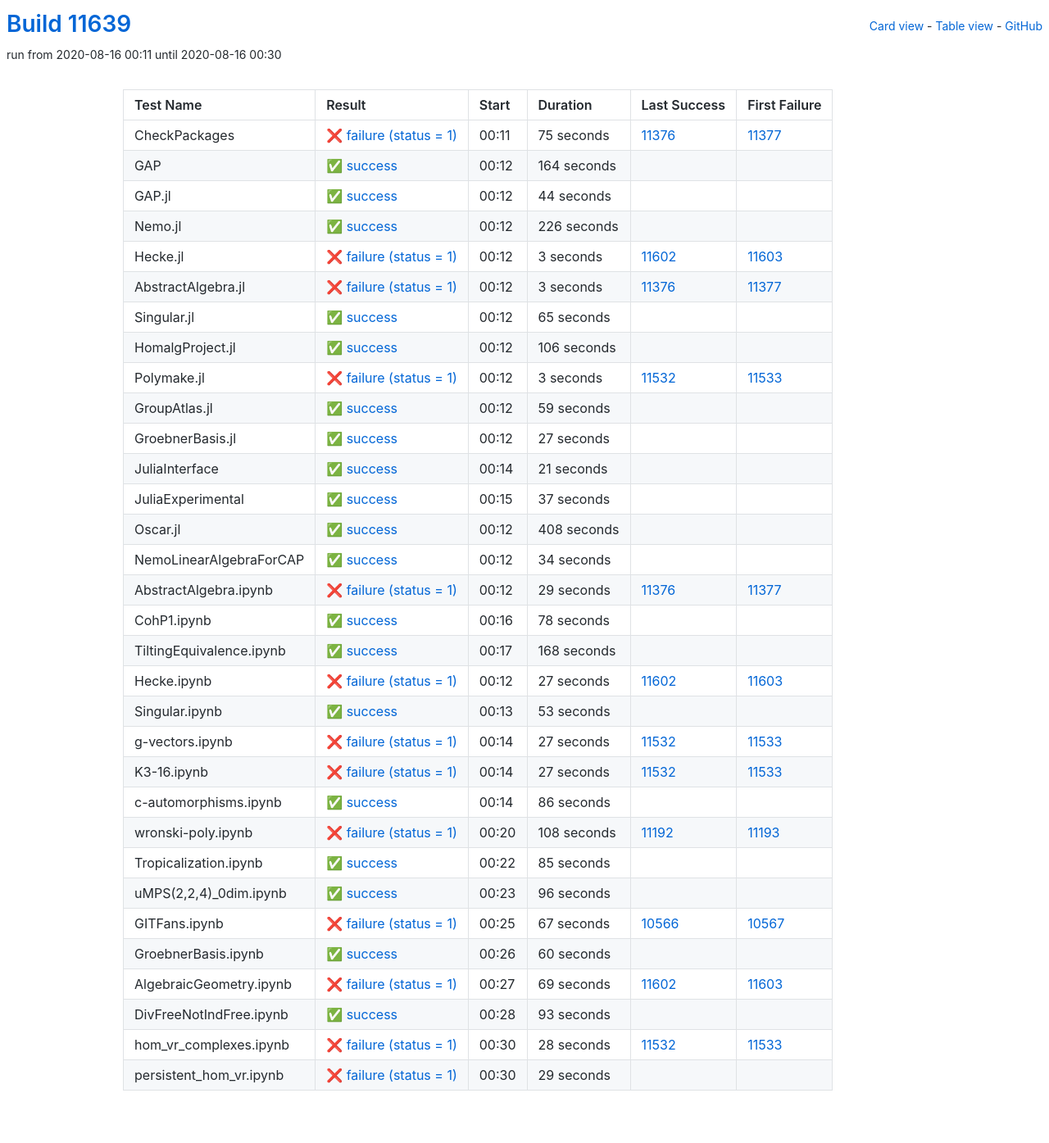
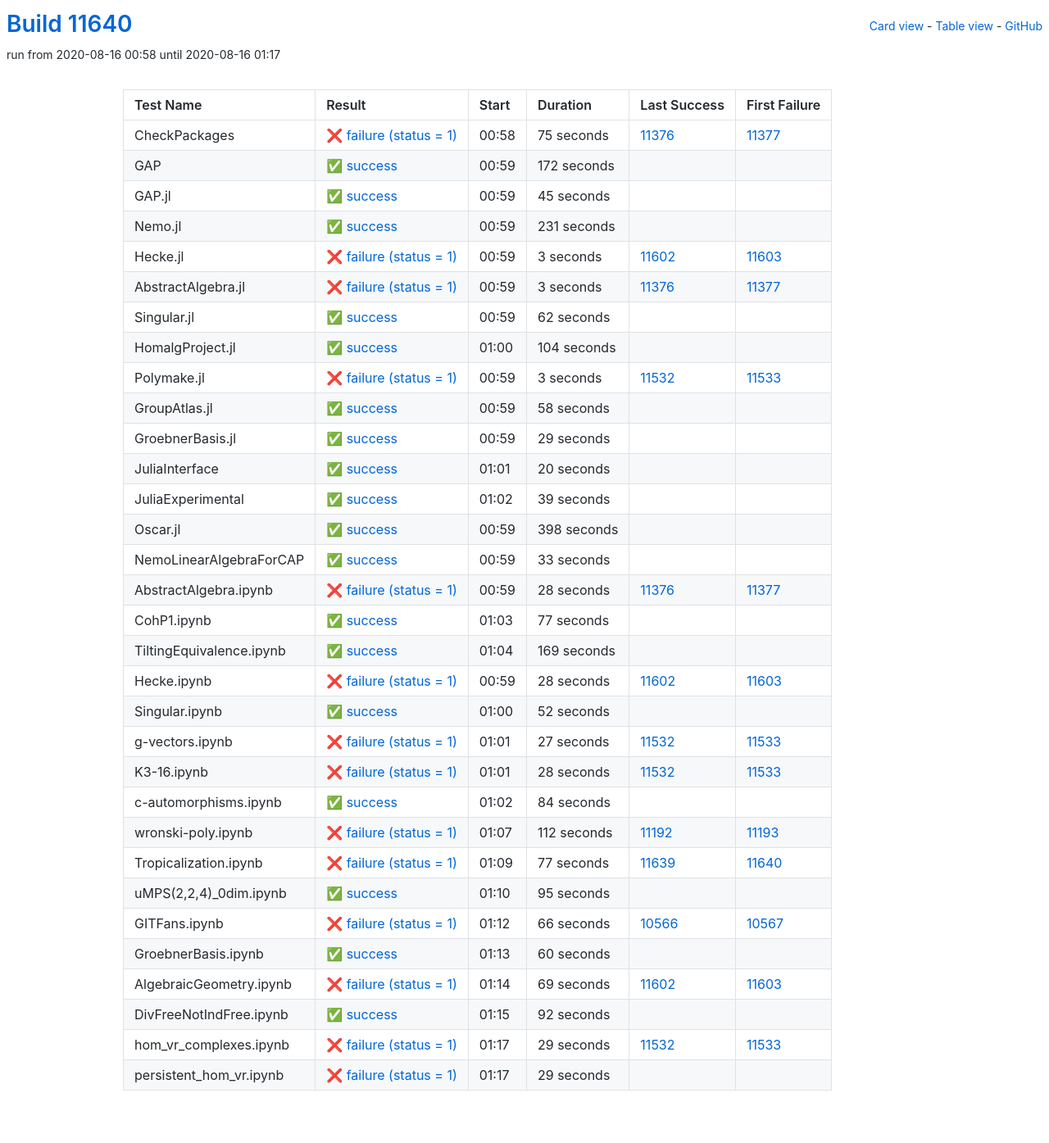
Before and after one commit to oscar-system/oscar-ci-status, a Jekyll site: the page built from table.html, in a window 1280 px wide. Shown: the whole page at 82% size. Built offline with Jekyll 4.4.1, drawn with Linux system fonts in a browser that asks for light colours.

Commit message:
Build #11640

```diff
--- a/_data/ci.yml
+++ b/_data/ci.yml
@@ -1,6 +1,6 @@
 ---
-build: 11639
-build_url: https://oscarci.mathematik.uni-kl.de/job/oscar/11639/
+build: 11640
+build_url: https://oscarci.mathematik.uni-kl.de/job/oscar/11640/
 job: oscar
 organization: oscar-system
 repo: oscar-ci-status
@@ -8,8 +8,8 @@
 tests:
 - name: CheckPackages
   id: checkpackages
-  log: https://oscarci.mathematik.uni-kl.de/job/oscar/11639/artifact/logs/build-11639/CheckPackages.log
-  start: 2020-08-16 00:11
+  log: https://oscarci.mathematik.uni-kl.de/job/oscar/11640/artifact/logs/build-11640/CheckPackages.log
+  start: 2020-08-16 00:58
   success: false
   exitcode: 1
   status: failure
@@ -20,44 +20,44 @@
   first_failure_url: https://oscarci.mathematik.uni-kl.de/job/oscar/11377/
 - name: GAP
   id: gap
-  log: https://oscarci.mathematik.uni-kl.de/job/oscar/11639/artifact/logs/build-11639/GAP.log
-  start: 2020-08-16 00:12
+  log: https://oscarci.mathematik.uni-kl.de/job/oscar/11640/artifact/logs/build-11640/GAP.log
+  start: 2020-08-16 00:59
   success: true
   exitcode: 0
   status: success
-  duration: 164
+  duration: 172
   last_success: false
   last_success_url:
   first_failure: false
   first_failure_url:
 - name: GAP.jl
   id: gap-jl
-  log: https://oscarci.mathematik.uni-kl.de/job/oscar/11639/artifact/logs/build-11639/GAP.jl.log
-  start: 2020-08-16 00:12
+  log: https://oscarci.mathematik.uni-kl.de/job/oscar/11640/artifact/logs/build-11640/GAP.jl.log
+  start: 2020-08-16 00:59
   success: true
   exitcode: 0
   status: success
-  duration: 44
+  duration: 45
   last_success: false
   last_success_url:
   first_failure: false
   first_failure_url:
 - name: Nemo.jl
   id: nemo-jl
-  log: https://oscarci.mathematik.uni-kl.de/job/oscar/11639/artifact/logs/build-11639/Nemo.jl.log
-  start: 2020-08-16 00:12
+  log: https://oscarci.mathematik.uni-kl.de/job/oscar/11640/artifact/logs/build-11640/Nemo.jl.log
+  start: 2020-08-16 00:59
   success: true
   exitcode: 0
   status: success
-  duration: 226
+  duration: 231
   last_success: false
   last_success_url:
   first_failure: false
   first_failure_url:
 - name: Hecke.jl
   id: hecke-jl
-  log: https://oscarci.mathematik.uni-kl.de/job/oscar/11639/artifact/logs/build-11639/Hecke.jl.log
-  start: 2020-08-16 00:12
+  log: https://oscarci.mathematik.uni-kl.de/job/oscar/11640/artifact/logs/build-11640/Hecke.jl.log
+  start: 2020-08-16 00:59
   success: false
   exitcode: 1
   status: failure
@@ -68,8 +68,8 @@
   first_failure_url: https://oscarci.mathematik.uni-kl.de/job/oscar/11603/
 - name: AbstractAlgebra.jl
   id: abstractalgebra-jl
-  log: https://oscarci.mathematik.uni-kl.de/job/oscar/11639/artifact/logs/build-11639/AbstractAlgebra.jl.log
-  start: 2020-08-16 00:12
+  log: https://oscarci.mathematik.uni-kl.de/job/oscar/11640/artifact/logs/build-11640/AbstractAlgebra.jl.log
+  start: 2020-08-16 00:59
   success: false
   exitcode: 1
   status: failure
@@ -80,32 +80,32 @@
   first_failure_url: https://oscarci.mathematik.uni-kl.de/job/oscar/11377/
 - name: Singular.jl
   id: singular-jl
-  log: https://oscarci.mathematik.uni-kl.de/job/oscar/11639/artifact/logs/build-11639/Singular.jl.log
-  start: 2020-08-16 00:12
+  log: https://oscarci.mathematik.uni-kl.de/job/oscar/11640/artifact/logs/build-11640/Singular.jl.log
+  start: 2020-08-16 00:59
   success: true
   exitcode: 0
   status: success
-  duration: 65
+  duration: 62
   last_success: false
   last_success_url:
   first_failure: false
   first_failure_url:
 - name: HomalgProject.jl
   id: homalgproject-jl
-  log: https://oscarci.mathematik.uni-kl.de/job/oscar/11639/artifact/logs/build-11639/HomalgProject.jl.log
-  start: 2020-08-16 00:12
+  log: https://oscarci.mathematik.uni-kl.de/job/oscar/11640/artifact/logs/build-11640/HomalgProject.jl.log
+  start: 2020-08-16 01:00
   success: true
   exitcode: 0
   status: success
-  duration: 106
+  duration: 104
   last_success: false
   last_success_url:
   first_failure: false
   first_failure_url:
 - name: Polymake.jl
   id: polymake-jl
-  log: https://oscarci.mathematik.uni-kl.de/job/oscar/11639/artifact/logs/build-11639/Polymake.jl.log
-  start: 2020-08-16 00:12
+  log: https://oscarci.mathematik.uni-kl.de/job/oscar/11640/artifact/logs/build-11640/Polymake.jl.log
+  start: 2020-08-16 00:59
   success: false
   exitcode: 1
   status: failure
@@ -116,140 +116,140 @@
   first_failure_url: https://oscarci.mathematik.uni-kl.de/job/oscar/11533/
 - name: GroupAtlas.jl
   id: groupatlas-jl
-  log: https://oscarci.mathematik.uni-kl.de/job/oscar/11639/artifact/logs/build-11639/GroupAtlas.jl.log
-  start: 2020-08-16 00:12
+  log: https://oscarci.mathematik.uni-kl.de/job/oscar/11640/artifact/logs/build-11640/GroupAtlas.jl.log
+  start: 2020-08-16 00:59
   success: true
   exitcode: 0
   status: success
-  duration: 59
+  duration: 58
   last_success: false
   last_success_url:
   first_failure: false
   first_failure_url:
 - name: GroebnerBasis.jl
   id: groebnerbasis-jl
-  log: https://oscarci.mathematik.uni-kl.de/job/oscar/11639/artifact/logs/build-11639/GroebnerBasis.jl.log
-  start: 2020-08-16 00:12
+  log: https://oscarci.mathematik.uni-kl.de/job/oscar/11640/artifact/logs/build-11640/GroebnerBasis.jl.log
+  start: 2020-08-16 00:59
   success: true
   exitcode: 0
   status: success
-  duration: 27
+  duration: 29
   last_success: false
   last_success_url:
   first_failure: false
   first_failure_url:
 - name: JuliaInterface
   id: juliainterface
-  log: https://oscarci.mathematik.uni-kl.de/job/oscar/11639/artifact/logs/build-11639/JuliaInterface.log
-  start: 2020-08-16 00:14
+  log: https://oscarci.mathematik.uni-kl.de/job/oscar/11640/artifact/logs/build-11640/JuliaInterface.log
+  start: 2020-08-16 01:01
   success: true
   exitcode: 0
   status: success
-  duration: 21
+  duration: 20
   last_success: false
   last_success_url:
   first_failure: false
   first_failure_url:
 - name: JuliaExperimental
   id: juliaexperimental
-  log: https://oscarci.mathematik.uni-kl.de/job/oscar/11639/artifact/logs/build-11639/JuliaExperimental.log
-  start: 2020-08-16 00:15
+  log: https://oscarci.mathematik.uni-kl.de/job/oscar/11640/artifact/logs/build-11640/JuliaExperimental.log
+  start: 2020-08-16 01:02
   success: true
   exitcode: 0
   status: success
-  duration: 37
+  duration: 39
   last_success: false
   last_success_url:
   first_failure: false
   first_failure_url:
 - name: Oscar.jl
   id: oscar-jl
-  log: https://oscarci.mathematik.uni-kl.de/job/oscar/11639/artifact/logs/build-11639/Oscar.jl.log
-  start: 2020-08-16 00:12
+  log: https://oscarci.mathematik.uni-kl.de/job/oscar/11640/artifact/logs/build-11640/Oscar.jl.log
+  start: 2020-08-16 00:59
   success: true
   exitcode: 0
   status: success
-  duration: 408
+  duration: 398
   last_success: false
   last_success_url:
   first_failure: false
   first_failure_url:
 - name: NemoLinearAlgebraForCAP
   id: nemolinearalgebraforcap
-  log: https://oscarci.mathematik.uni-kl.de/job/oscar/11639/artifact/logs/build-11639/NemoLinearAlgebraForCAP.log
-  start: 2020-08-16 00:12
+  log: https://oscarci.mathematik.uni-kl.de/job/oscar/11640/artifact/logs/build-11640/NemoLinearAlgebraForCAP.log
+  start: 2020-08-16 00:59
   success: true
   exitcode: 0
   status: success
-  duration: 34
+  duration: 33
   last_success: false
   last_success_url:
   first_failure: false
   first_failure_url:
 - name: AbstractAlgebra.ipynb
   id: abstractalgebra-ipynb
-  log: https://oscarci.mathematik.uni-kl.de/job/oscar/11639/artifact/logs/build-11639/AbstractAlgebra.ipynb.log
-  start: 2020-08-16 00:12
+  log: https://oscarci.mathematik.uni-kl.de/job/oscar/11640/artifact/logs/build-11640/AbstractAlgebra.ipynb.log
+  start: 2020-08-16 00:59
   success: false
   exitcode: 1
   status: failure
-  duration: 29
+  duration: 28
   last_success: 11376
   last_success_url: https://oscarci.mathematik.uni-kl.de/job/oscar/11376/
   first_failure: 11377
   first_failure_url: https://oscarci.mathematik.uni-kl.de/job/oscar/11377/
 - name: CohP1.ipynb
   id: cohp1-ipynb
-  log: https://oscarci.mathematik.uni-kl.de/job/oscar/11639/artifact/logs/build-11639/CohP1.ipynb.log
-  start: 2020-08-16 00:16
+  log: https://oscarci.mathematik.uni-kl.de/job/oscar/11640/artifact/logs/build-11640/CohP1.ipynb.log
+  start: 2020-08-16 01:03
   success: true
   exitcode: 0
   status: success
-  duration: 78
+  duration: 77
   last_success: false
   last_success_url:
   first_failure: false
   first_failure_url:
 - name: TiltingEquivalence.ipynb
   id: tiltingequivalence-ipynb
-  log: https://oscarci.mathematik.uni-kl.de/job/oscar/11639/artifact/logs/build-11639/TiltingEquivalence.ipynb.log
-  start: 2020-08-16 00:17
+  log: https://oscarci.mathematik.uni-kl.de/job/oscar/11640/artifact/logs/build-11640/TiltingEquivalence.ipynb.log
+  start: 2020-08-16 01:04
   success: true
   exitcode: 0
   status: success
-  duration: 168
+  duration: 169
   last_success: false
   last_success_url:
   first_failure: false
   first_failure_url:
 - name: Hecke.ipynb
   id: hecke-ipynb
-  log: https://oscarci.mathematik.uni-kl.de/job/oscar/11639/artifact/logs/build-11639/Hecke.ipynb.log
-  start: 2020-08-16 00:12
+  log: https://oscarci.mathematik.uni-kl.de/job/oscar/11640/artifact/logs/build-11640/Hecke.ipynb.log
+  start: 2020-08-16 00:59
   success: false
   exitcode: 1
   status: failure
-  duration: 27
+  duration: 28
   last_success: 11602
   last_success_url: https://oscarci.mathematik.uni-kl.de/job/oscar/11602/
   first_failure: 11603
   first_failure_url: https://oscarci.mathematik.uni-kl.de/job/oscar/11603/
 - name: Singular.ipynb
   id: singular-ipynb
-  log: https://oscarci.mathematik.uni-kl.de/job/oscar/11639/artifact/logs/build-11639/Singular.ipynb.log
-  start: 2020-08-16 00:13
+  log: https://oscarci.mathematik.uni-kl.de/job/oscar/11640/artifact/logs/build-11640/Singular.ipynb.log
+  start: 2020-08-16 01:00
   success: true
   exitcode: 0
   status: success
-  duration: 53
+  duration: 52
   last_success: false
   last_success_url:
   first_failure: false
   first_failure_url:
 - name: g-vectors.ipynb
   id: g-vectors-ipynb
-  log: https://oscarci.mathematik.uni-kl.de/job/oscar/11639/artifact/logs/build-11639/g-vectors.ipynb.log
-  start: 2020-08-16 00:14
+  log: https://oscarci.mathematik.uni-kl.de/job/oscar/11640/artifact/logs/build-11640/g-vectors.ipynb.log
+  start: 2020-08-16 01:01
   success: false
   exitcode: 1
   status: failure
@@ -260,80 +260,80 @@
   first_failure_url: https://oscarci.mathematik.uni-kl.de/job/oscar/11533/
 - name: K3-16.ipynb
   id: k3-16-ipynb
-  log: https://oscarci.mathematik.uni-kl.de/job/oscar/11639/artifact/logs/build-11639/K3-16.ipynb.log
-  start: 2020-08-16 00:14
+  log: https://oscarci.mathematik.uni-kl.de/job/oscar/11640/artifact/logs/build-11640/K3-16.ipynb.log
+  start: 2020-08-16 01:01
   success: false
   exitcode: 1
   status: failure
-  duration: 27
+  duration: 28
   last_success: 11532
   last_success_url: https://oscarci.mathematik.uni-kl.de/job/oscar/11532/
   first_failure: 11533
   first_failure_url: https://oscarci.mathematik.uni-kl.de/job/oscar/11533/
 - name: c-automorphisms.ipynb
   id: c-automorphisms-ipynb
-  log: https://oscarci.mathematik.uni-kl.de/job/oscar/11639/artifact/logs/build-11639/c-automorphisms.ipynb.log
-  start: 2020-08-16 00:14
+  log: https://oscarci.mathematik.uni-kl.de/job/oscar/11640/artifact/logs/build-11640/c-automorphisms.ipynb.log
+  start: 2020-08-16 01:02
   success: true
   exitcode: 0
   status: success
-  duration: 86
+  duration: 84
   last_success: false
   last_success_url:
   first_failure: false
   first_failure_url:
 - name: wronski-poly.ipynb
   id: wronski-poly-ipynb
-  log: https://oscarci.mathematik.uni-kl.de/job/oscar/11639/artifact/logs/build-11639/wronski-poly.ipynb.log
-  start: 2020-08-16 00:20
+  log: https://oscarci.mathematik.uni-kl.de/job/oscar/11640/artifact/logs/build-11640/wronski-poly.ipynb.log
+  start: 2020-08-16 01:07
   success: false
   exitcode: 1
   status: failure
-  duration: 108
+  duration: 112
   last_success: 11192
   last_success_url: https://oscarci.mathematik.uni-kl.de/job/oscar/11192/
   first_failure: 11193
   first_failure_url: https://oscarci.mathematik.uni-kl.de/job/oscar/11193/
 - name: Tropicalization.ipynb
   id: tropicalization-ipynb
-  log: https://oscarci.mathematik.uni-kl.de/job/oscar/11639/artifact/logs/build-11639/Tropicalization.ipynb.log
-  start: 2020-08-16 00:22
+  log: https://oscarci.mathematik.uni-kl.de/job/oscar/11640/artifact/logs/build-11640/Tropicalization.ipynb.log
+  start: 2020-08-16 01:09
+  success: false
+  exitcode: 1
+  status: failure
+  duration: 77
+  last_success: 11639
+  last_success_url: https://oscarci.mathematik.uni-kl.de/job/oscar/11639/
+  first_failure: 11640
+  first_failure_url: https://oscarci.mathematik.uni-kl.de/job/oscar/11640/
+- name: uMPS(2,2,4)_0dim.ipynb
+  id: umps-2-2-4-0dim-ipynb
+  log: https://oscarci.mathematik.uni-kl.de/job/oscar/11640/artifact/logs/build-11640/uMPS-2-2-4-_0dim.ipynb.log
+  start: 2020-08-16 01:10
   success: true
   exitcode: 0
   status: success
-  duration: 85
-  last_success: false
-  last_success_url:
-  first_failure: false
-  first_failure_url:
-- name: uMPS(2,2,4)_0dim.ipynb
-  id: umps-2-2-4-0dim-ipynb
-  log: https://oscarci.mathematik.uni-kl.de/job/oscar/11639/artifact/logs/build-11639/uMPS-2-2-4-_0dim.ipynb.log
-  start: 2020-08-16 00:23
-  success: true
-  exitcode: 0
-  status: success
-  duration: 96
+  duration: 95
   last_success: false
   last_success_url:
   first_failure: false
   first_failure_url:
 - name: GITFans.ipynb
   id: gitfans-ipynb
-  log: https://oscarci.mathematik.uni-kl.de/job/oscar/11639/artifact/logs/build-11639/GITFans.ipynb.log
-  start: 2020-08-16 00:25
+  log: https://oscarci.mathematik.uni-kl.de/job/oscar/11640/artifact/logs/build-11640/GITFans.ipynb.log
+  start: 2020-08-16 01:12
   success: false
   exitcode: 1
   status: failure
-  duration: 67
+  duration: 66
   last_success: 10566
   last_success_url: https://oscarci.mathematik.uni-kl.de/job/oscar/10566/
   first_failure: 10567
   first_failure_url: https://oscarci.mathematik.uni-kl.de/job/oscar/10567/
 - name: GroebnerBasis.ipynb
   id: groebnerbasis-ipynb
-  log: https://oscarci.mathematik.uni-kl.de/job/oscar/11639/artifact/logs/build-11639/GroebnerBasis.ipynb.log
-  start: 2020-08-16 00:26
+  log: https://oscarci.mathematik.uni-kl.de/job/oscar/11640/artifact/logs/build-11640/GroebnerBasis.ipynb.log
+  start: 2020-08-16 01:13
   success: true
   exitcode: 0
   status: success
@@ -344,8 +344,8 @@
   first_failure_url:
 - name: AlgebraicGeometry.ipynb
   id: algebraicgeometry-ipynb
-  log: https://oscarci.mathematik.uni-kl.de/job/oscar/11639/artifact/logs/build-11639/AlgebraicGeometry.ipynb.log
-  start: 2020-08-16 00:27
+  log: https://oscarci.mathematik.uni-kl.de/job/oscar/11640/artifact/logs/build-11640/AlgebraicGeometry.ipynb.log
+  start: 2020-08-16 01:14
   success: false
   exitcode: 1
   status: failure
@@ -356,32 +356,32 @@
   first_failure_url: https://oscarci.mathematik.uni-kl.de/job/oscar/11603/
 - name: DivFreeNotIndFree.ipynb
   id: divfreenotindfree-ipynb
-  log: https://oscarci.mathematik.uni-kl.de/job/oscar/11639/artifact/logs/build-11639/DivFreeNotIndFree.ipynb.log
-  start: 2020-08-16 00:28
+  log: https://oscarci.mathematik.uni-kl.de/job/oscar/11640/artifact/logs/build-11640/DivFreeNotIndFree.ipynb.log
+  start: 2020-08-16 01:15
   success: true
   exitcode: 0
   status: success
-  duration: 93
+  duration: 92
   last_success: false
   last_success_url:
   first_failure: false
   first_failure_url:
 - name: hom_vr_complexes.ipynb
   id: hom-vr-complexes-ipynb
-  log: https://oscarci.mathematik.uni-kl.de/job/oscar/11639/artifact/logs/build-11639/hom_vr_complexes.ipynb.log
-  start: 2020-08-16 00:30
+  log: https://oscarci.mathematik.uni-kl.de/job/oscar/11640/artifact/logs/build-11640/hom_vr_complexes.ipynb.log
+  start: 2020-08-16 01:17
   success: false
   exitcode: 1
   status: failure
-  duration: 28
+  duration: 29
   last_success: 11532
   last_success_url: https://oscarci.mathematik.uni-kl.de/job/oscar/11532/
   first_failure: 11533
   first_failure_url: https://oscarci.mathematik.uni-kl.de/job/oscar/11533/
 - name: persistent_hom_vr.ipynb
   id: persistent-hom-vr-ipynb
-  log: https://oscarci.mathematik.uni-kl.de/job/oscar/11639/artifact/logs/build-11639/persistent_hom_vr.ipynb.log
-  start: 2020-08-16 00:30
+  log: https://oscarci.mathematik.uni-kl.de/job/oscar/11640/artifact/logs/build-11640/persistent_hom_vr.ipynb.log
+  start: 2020-08-16 01:17
   success: false
   exitcode: 1
   status: failure
```
Also changed, not shown: README.md.
